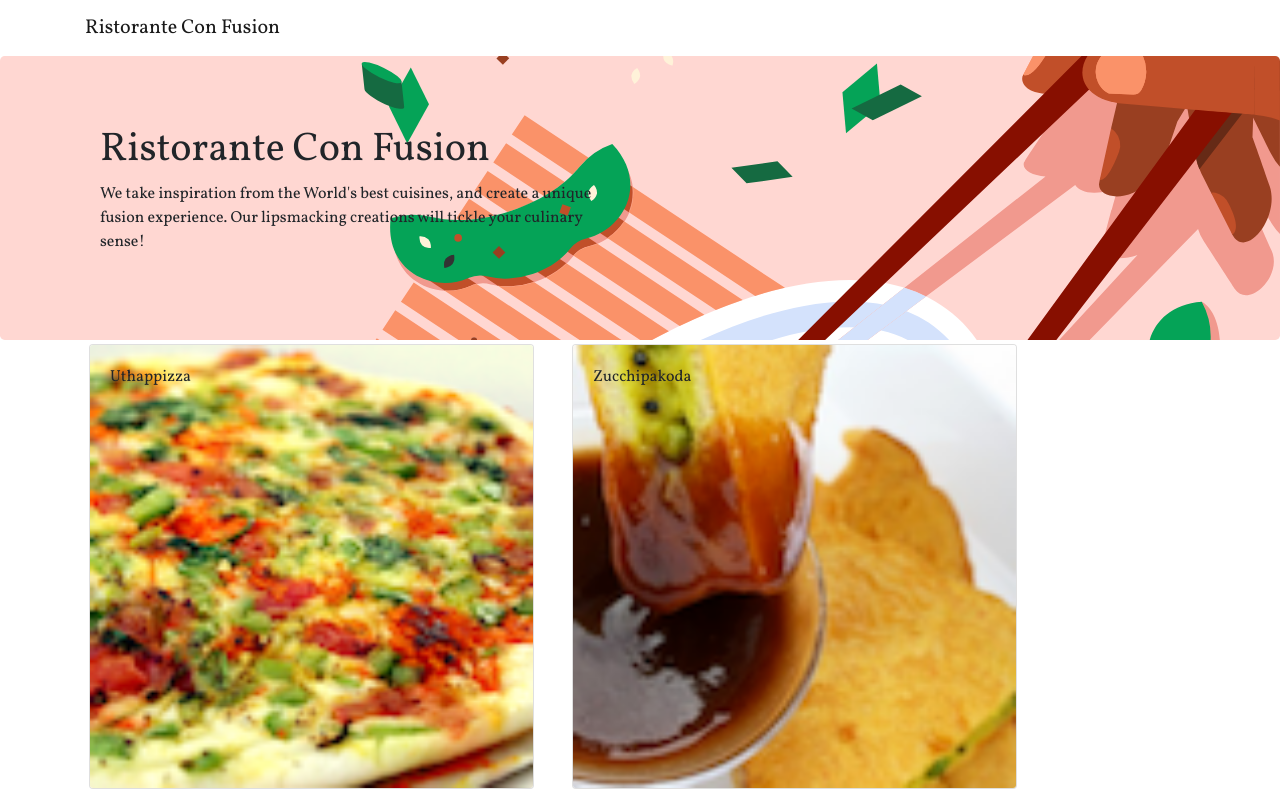
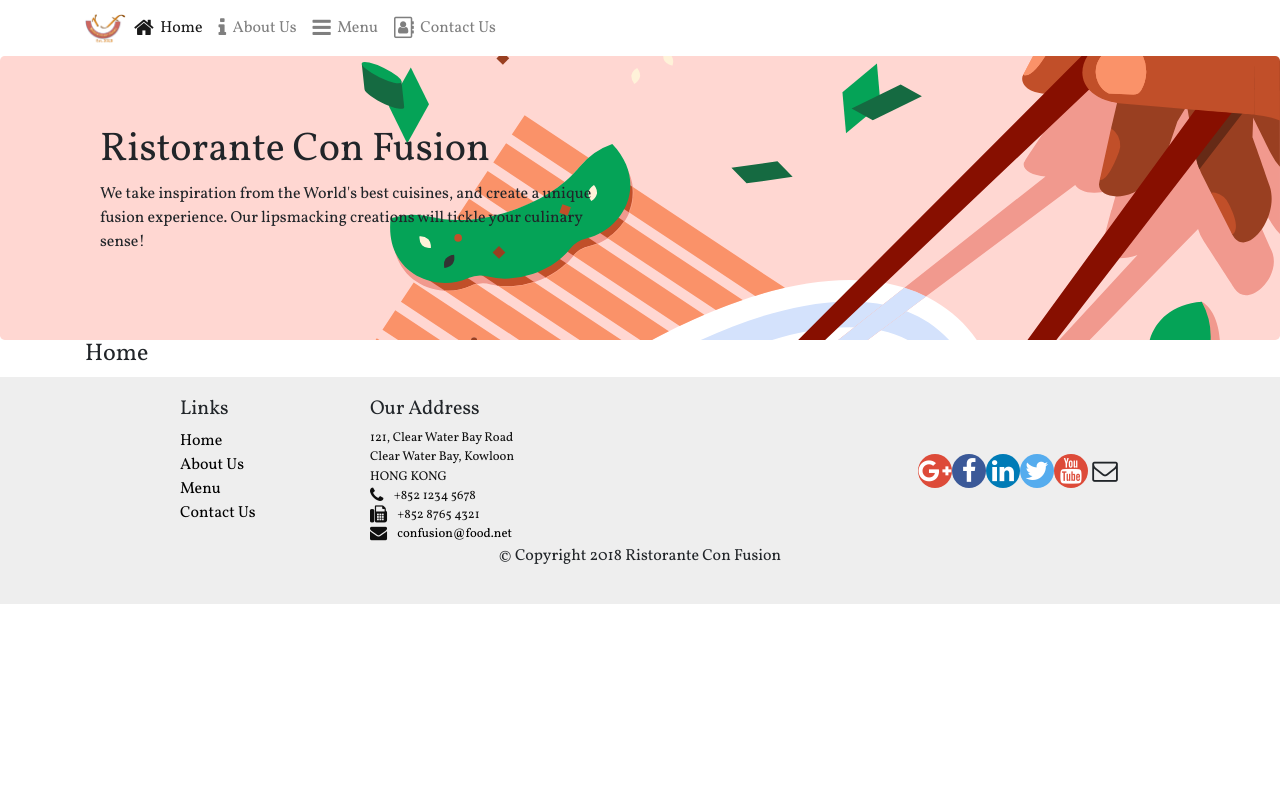
Before and after one commit to vanessaaleung/ristorante-con-fusion-react, a React (Create React App) app: page /home in a window 1280 px wide. Shown: the top 795 px of the page. Built offline with nearby package versions, Linux system fonts and the light colour scheme.

Commit message:
react router

```diff
--- a/package.json
+++ b/package.json
@@ -12,6 +12,7 @@
     "react": "^16.13.1",
     "react-dom": "^16.13.1",
     "react-popper": "^2.2.3",
+    "react-router-dom": "^5.2.0",
     "react-scripts": "3.4.1",
     "reactstrap": "^8.5.1"
   },
--- a/src/App.css
+++ b/src/App.css
@@ -9,6 +9,13 @@
   background-image: url('./images/jumbotron_bg.svg');
   background-size: cover;
   background-position: right;
+}
+
+/* Header */
+.navbar-toggler,
+.navbar-toggler:focus {
+  border: none;
+  outline: none;
 }
 
 .row-header{
--- a/src/App.js
+++ b/src/App.js
@@ -1,6 +1,7 @@
 // Make use of the MainComponent
 
 import React, { Component } from 'react';
+import { BrowserRouter } from 'react-router-dom';
 import Main from './components/MainComponent.js';
 import 'bootstrap/dist/css/bootstrap.min.css';
 import './App.css';
@@ -9,9 +10,11 @@
 
   render() {
     return (
-      <div className="App">
-        <Main />
-      </div>
+      <BrowserRouter>
+        <div className="App">
+          <Main />
+        </div>
+      </BrowserRouter>
     );
   }
 }
--- a/src/components/FooterComponent.js
+++ b/src/components/FooterComponent.js
@@ -1,4 +1,5 @@
 import React from 'react';
+import { Link } from 'react-router-dom';
 
 function Footer(props) {
     return(
@@ -8,10 +9,10 @@
                 <div className="col-4 offset-1 col-sm-2">
                     <h5>Links</h5>
                     <ul className="list-unstyled">
-                        <li><a href="#">Home</a></li>
-                        <li><a href="#">About</a></li>
-                        <li><a href="#">Menu</a></li>
-                        <li><a href="contactus.html">Contact</a></li>
+                        <li><Link to="/home">Home</Link></li>
+                        <li><Link to="/aboutus">About Us</Link></li>
+                        <li><Link to="/menu">Menu</Link></li>
+                        <li><Link to="/contactus">Contact Us</Link></li>
                     </ul>
                 </div>
                 <div className="col-7 col-sm-5">
--- a/src/components/HeaderComponent.js
+++ b/src/components/HeaderComponent.js
@@ -1,15 +1,61 @@
 // set up header
 
 import React,  { Component } from 'react';
-import { Navbar, NavbarBrand, Jumbotron } from 'reactstrap';
+import { Navbar, NavbarBrand, Nav, NavbarToggler, Collapse, NavItem, Jumbotron } from 'reactstrap';
+import { NavLink } from 'react-router-dom';
 
 class Header extends Component {
+
+  constructor(props){
+    super(props);
+
+    this.state = {
+      isNavOpen: false
+    };
+
+    // pointing the toggleNav variable to the toggleNav function
+    this.toggleNav = this.toggleNav.bind(this);
+  }
+
+  toggleNav() {
+    this.setState({
+      isNavOpen: !this.state.isNavOpen
+    });
+  }
+
   render() {
     return (
       <React.Fragment>
-        <Navbar light>
+        <Navbar light expand="md">
           <div className="container">
-            <NavbarBrand href="/">Ristorante Con Fusion</NavbarBrand>
+            <NavbarToggler onClick={this.toggleNav} />
+            <NavbarBrand className="mr-auto" href="/">
+              <img src="assets/images/logo.png" height="30" width="41" alt="Ristorante Con Fusion" />
+            </NavbarBrand>
+            <Collapse isOpen={this.state.isNavOpen} navbar>
+              <Nav navbar>
+                <NavItem>
+                  <NavLink className="nav-link" to="/home">
+                    <span className="fa fa-home fa-lg"></span>&nbsp;&nbsp;Home
+                  </NavLink>
+                </NavItem>
+                <NavItem>
+                  <NavLink className="nav-link" to="/aboutus">
+                    <span className="fa fa-info fa-lg"></span>&nbsp;&nbsp;About Us
+                  </NavLink>
+                </NavItem>
+                <NavItem>
+                  <NavLink className="nav-link" to="/menu">
+                    <span className="fa fa-bars fa-lg"></span>&nbsp;&nbsp;Menu
+                  </NavLink>
+                </NavItem>
+                <NavItem>
+                  <NavLink className="nav-link" to="/contactus">
+                    <span className="fa fa-address-book-o fa-lg"></span>&nbsp;&nbsp;Contact Us
+                  </NavLink>
+                </NavItem>
+              </Nav>
+            </Collapse>
           </div>
         </Navbar>
         <Jumbotron>
--- /dev/null
+++ b/src/components/HomeComponent.js
@@ -0,0 +1,11 @@
+import React from 'react';
+
+function Home(props)  {
+  return (
+    <div className="container">
+      <h4>Home</h4>
+    </div>
+  );
+}
+
+export default Home;
--- a/src/components/MainComponent.js
+++ b/src/components/MainComponent.js
@@ -3,10 +3,12 @@
 
 import React, { Component } from 'react';
 import Header from './HeaderComponent.js';
+import Home from './HomeComponent.js';
 import Menu from './MenuComponent.js';
 import DishDetail from './DishdetailComponent.js';
 import Footer from './FooterComponent.js';
 import { DISHES } from '../shared/dishes';
+import { Switch, Route, Redirect } from 'react-router-dom';
 
 class Main extends Component {
 
@@ -16,27 +18,26 @@
 
     this.state = {  // stores properties the component can make use of
       dishes: DISHES,
-      selectedDish: null
     };
-  }
-
-  onDishSelect(dishId) {
-    this.setState({
-      selectedDish: dishId
-    });
   }
 
   // return the corresponding view for the component
   render() {
+
+    const HomePage = () => {
+      return (
+        <Home />
+      );
+    }
+
     return (
       <div>
         <Header />
-        <Menu dishes={this.state.dishes}
-              onClick={(dishId) => this.onDishSelect(dishId)}/>
-        <DishDetail
-            dish={this.state.dishes.filter(
-                (dish) => dish.id === this.state.selectedDish )[0] } // [0]: select the first in the array
-        />
+        <Switch>
+          <Route path="/home" component={HomePage} />
+          <Route exact path="/menu" component={() => <Menu dishes={this.state.dishes} /> } />
+          <Redirect to="/home" />
+        </Switch>
         <Footer />
       </div>
     );
```
Also changed, not shown: 1 other file (tests, documents, lock files or other folders).
